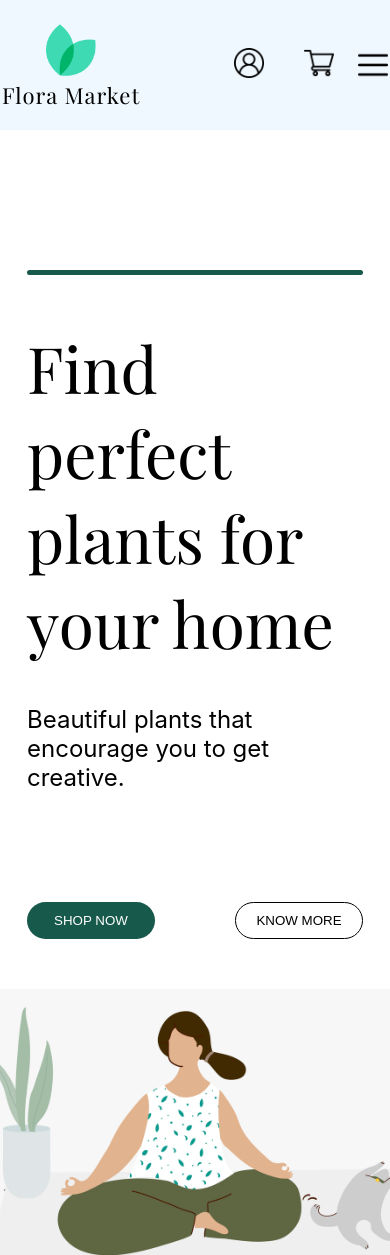
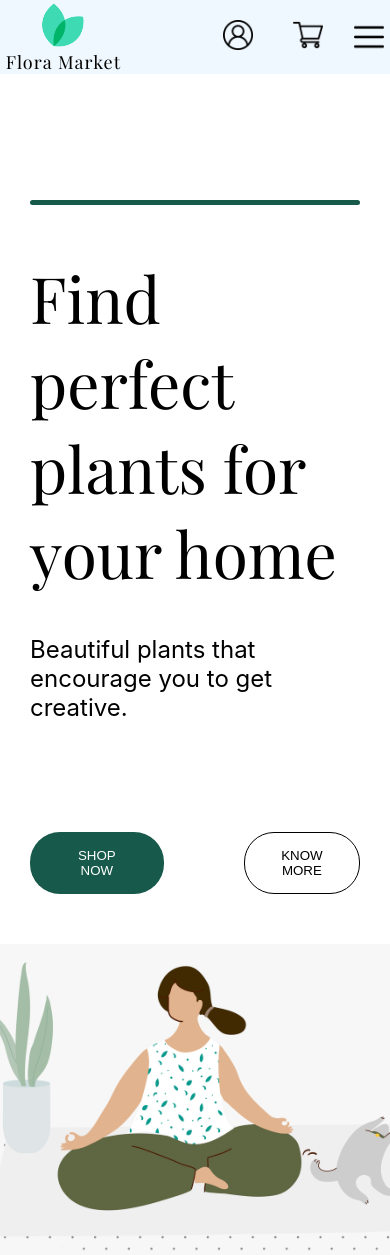
Before and after one commit to Akshay-K-Bhat/Flora-Market, a website built with Vite: page index.html in a window 390 px wide. Shown: the top 1255 px of the page. Built offline with nearby package versions, Linux system fonts and the light colour scheme.

Commit message:
moile responsive

```diff
--- a/css/hero.css
+++ b/css/hero.css
@@ -9,6 +9,8 @@
     align-items: center;
     margin:  100px 0;
 }
+
+
 
 
 .hero__section img{
--- a/css/style.css
+++ b/css/style.css
@@ -80,13 +80,33 @@
     }
 
     .hero-shopnow-btn{
-        padding: 10px 20px;
-        width: 8rem;
+        padding: 15px 35px;
+
     }
 
     .hero-knowmore-btn  {
-        padding: 10px 20px;
-        width: 8rem;
+        padding: 15px 30px;
+
     }
 
+    .hero__section {
+        margin-top: 100px;
+    }
+
+    .header__nav{
+        padding: 0;
+    }
+
+    .header__nav img {
+        height: 30px;
+    }
+
+    .header__logo img {
+        height: 50px;
+    }
+    .header__logo h4 {
+        font-size: 18px;
+    }
+
+
 }
--- a/index.html
+++ b/index.html
@@ -72,7 +72,6 @@
           <div class="hero__green-accent">
             <div class="hero__green-line"></div>
           </div>
-
           <h1>Find perfect plants for <br> your home</h1>
           <h2>Beautiful plants that encourage you to get creative.</h2>
           <div class="hero-btn">
@@ -104,22 +103,22 @@
       </div>
 
       <div class="categories">
-        <div class="category_card" data-aos="slide-right">
+        <div class="category_card" data-aos="fade">
           <img src="./images/jungle.jpg" alt="">
           <span>Jungle Plants</span>
         </div>
 
-        <div class="category_card" data-aos="slide-right">
+        <div class="category_card" data-aos="fade">
           <img src="./images/indoor.jpg" alt="">
           <span>Indoor Plants</span>
         </div>
 
-        <div class="category_card" data-aos="slide-left">
+        <div class="category_card" data-aos="fade">
           <img src="./images/outdoor.jpg" alt="">
           <span>Outdoor Plants</span>
         </div>
 
-        <div class="category_card" data-aos="slide-left">
+        <div class="category_card" data-aos="fade">
           <img src="./images/bedroom.jpg" alt="">
           <span>Bedroom Plants</span>
         </div>
```
Also changed, not shown: 1 other file.
